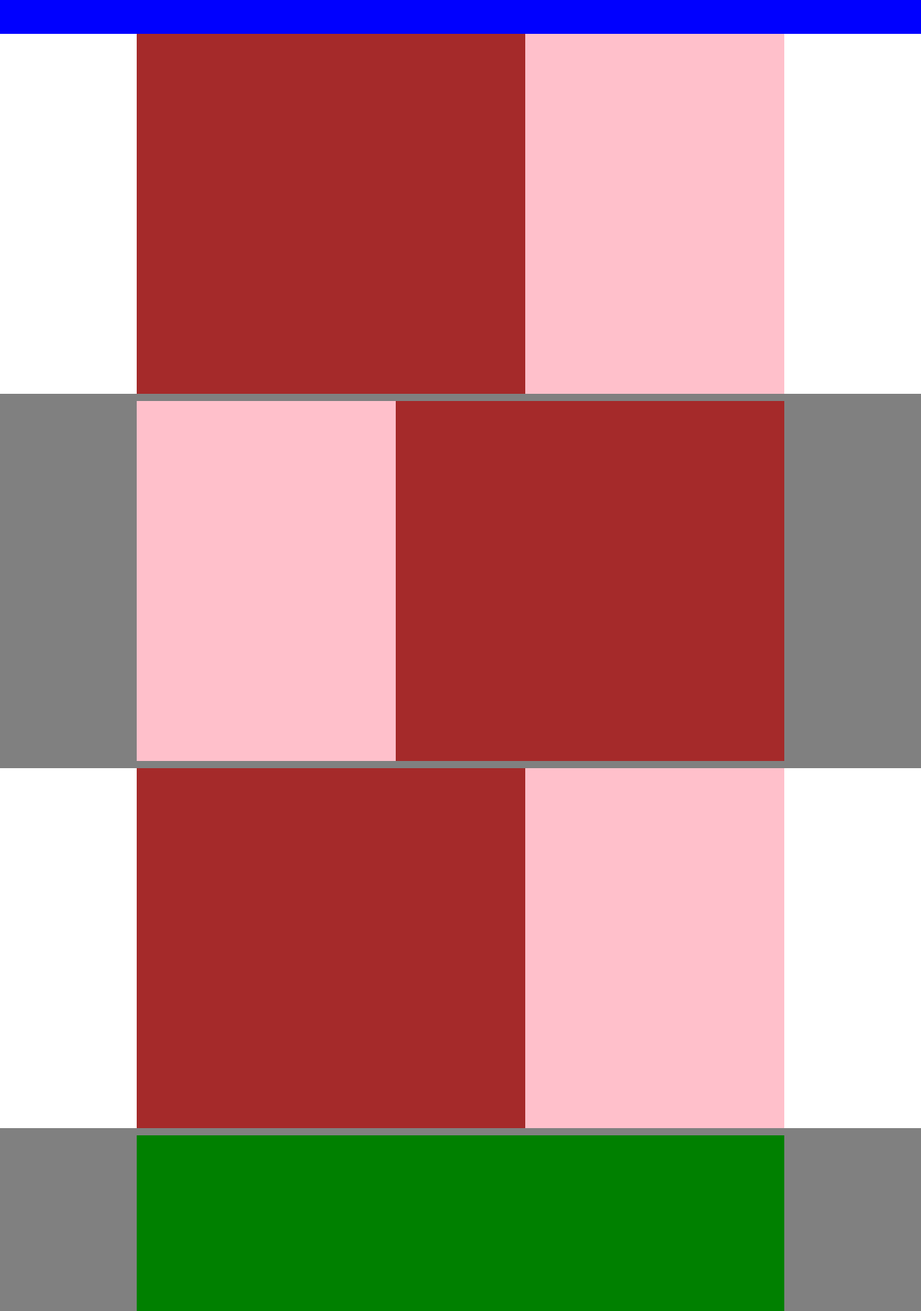
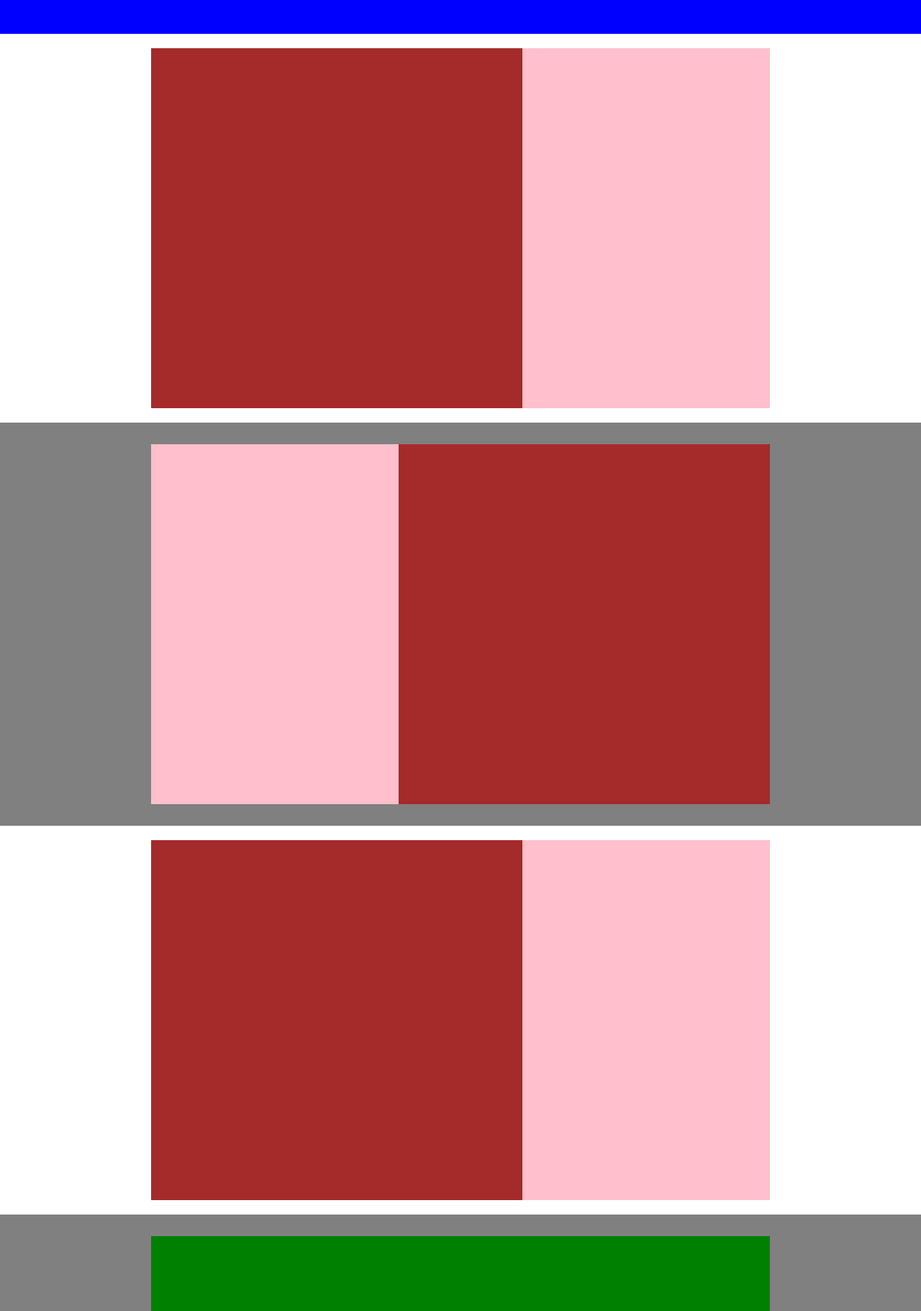
Before and after one commit to fabiomazzilli85/htmlcss-struttura-discord, a plain HTML site: page index.html in a window 1280 px wide. Shown: the part 399-2220 px from the top of the page at 72% size. Drawn offline with Linux system fonts and the light colour scheme.

```diff
--- a/index.html
+++ b/index.html
@@ -34,7 +34,7 @@
         </section>
 
         <section>
-            <div class="container padding-container">
+            <div class="container container_padding">
                 <div class="row">
                     <div class="class60"></div>
                     <div class="class40"></div>
@@ -44,7 +44,7 @@
 
         <section>
         <div class="background_container">
-            <div class="container">
+            <div class="container container_padding">
                 <div class="row">
                     <div class="class40"></div>
                     <div class="class60"></div>
@@ -54,7 +54,7 @@
         </section>
 
         <section>
-            <div class="container">
+            <div class="container container_padding">
                 <div class="row">
                     <div class="class60"></div>
                     <div class="class40"></div>
@@ -64,7 +64,7 @@
 
         <section>
             <div class="background_container">
-                <div class="container">
+                <div class="container container_padding">
                     <div class="flex-green">
                         <div class="background_green"></div>
                     </div>
@@ -74,7 +74,7 @@
 
         <section>
             <div class="background_night">
-                <div class="container">
+                <div class="container container_padding">
                     <div class="row">
                         <div class="class60"></div>
                         <div class="class10"></div>
```
